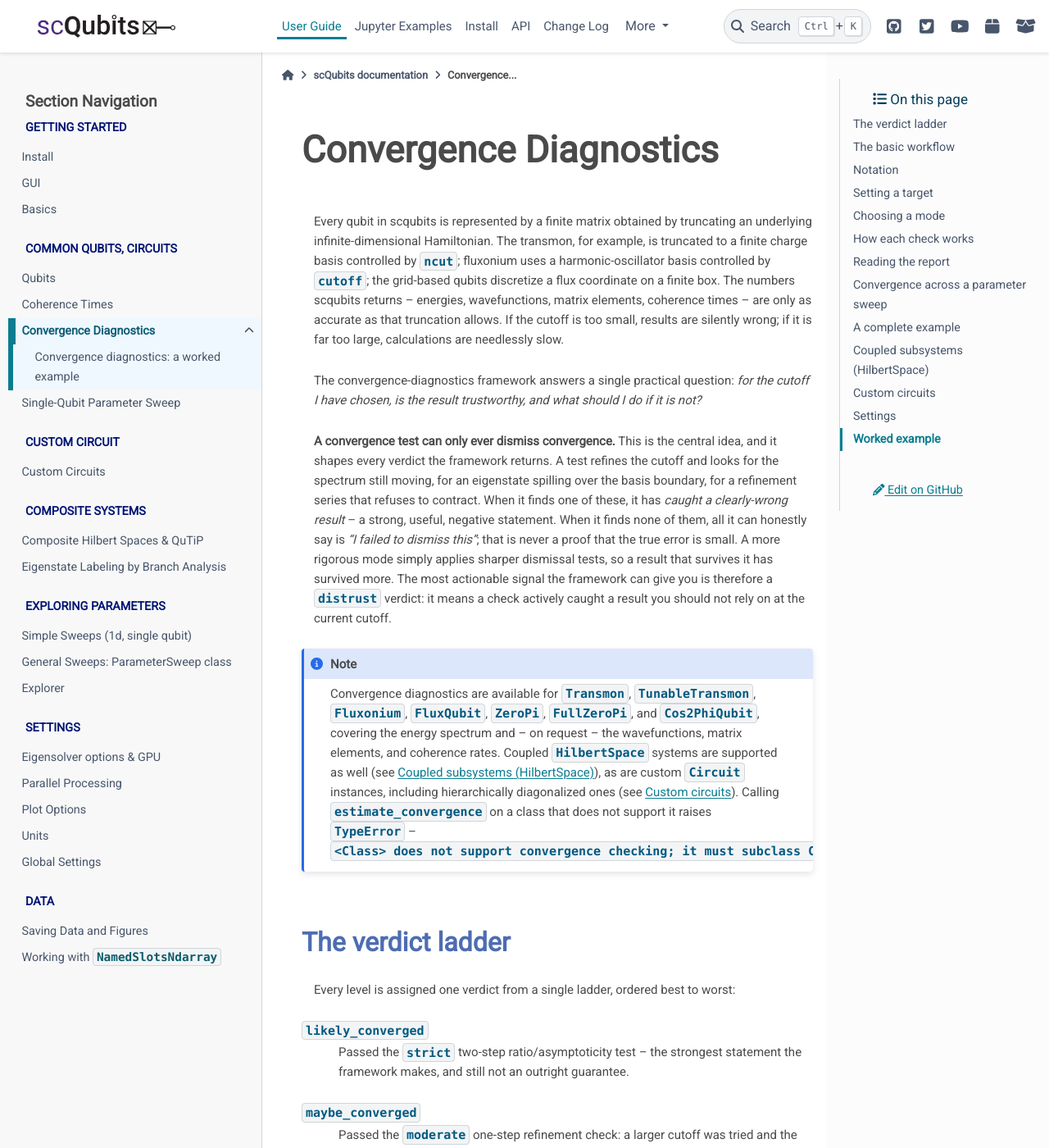
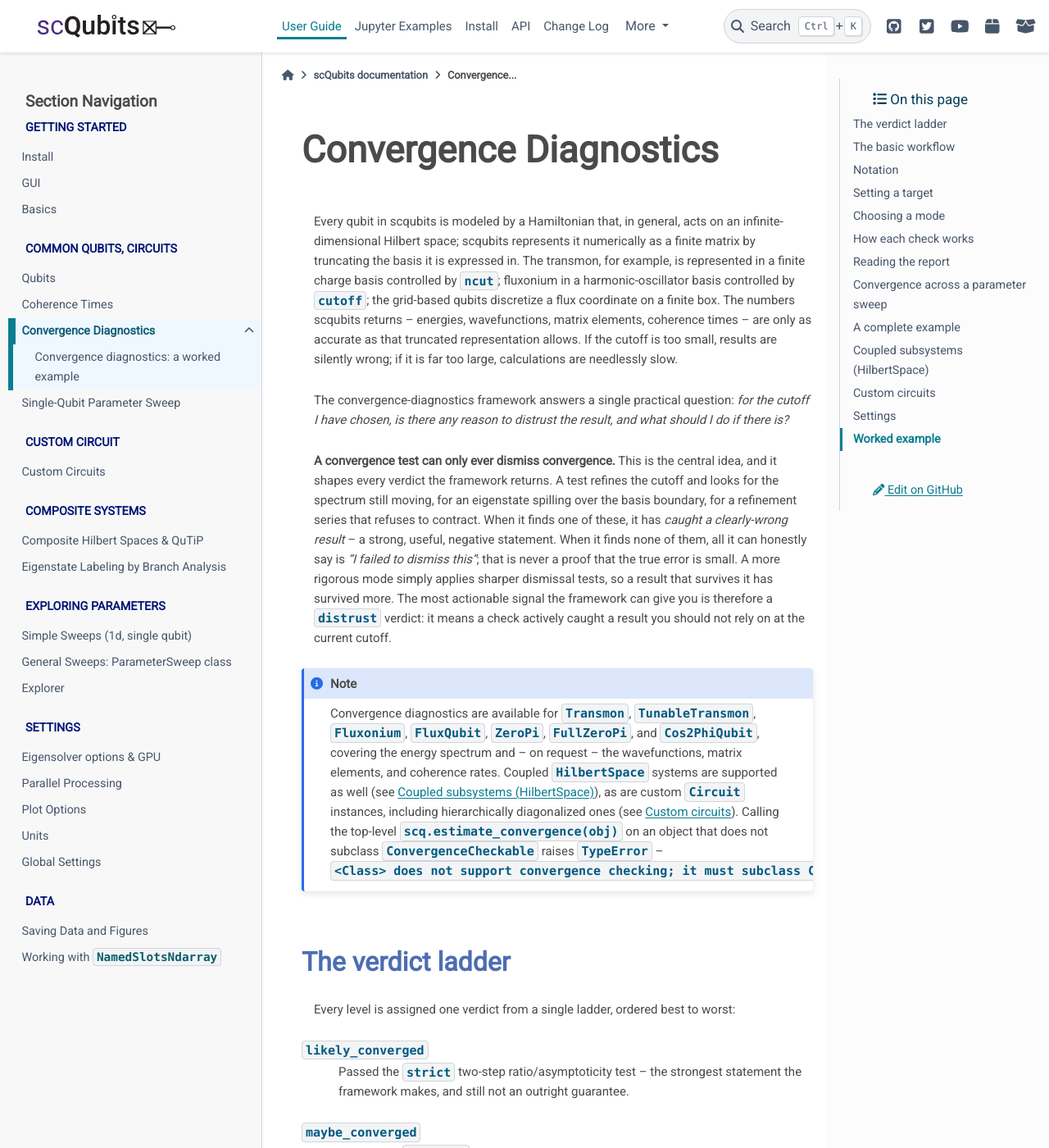
Before and after one commit to scqubits/scqubits-doc, a Sphinx documentation site: the page built from docs/source/guide/convergence/guide-convergence.rst, in a window 1280 px wide and 1400 px high. Shown: the whole window at 82% size. Built offline with Sphinx 7.4.7 and the PyData theme 0.15.4, drawn with Linux system fonts in a browser that asks for light colours; pages that are not in the unit, such as notebooks, are missing from menus; some of the changed text lies outside the part shown.

Commit message:
convergence docs: correctness fixes to framing and physics
Independent review pass. Fix the object-vs-representation framing (a qubit is modeled by a Hamiltonian represented in a truncated basis, not 'a truncation'); the TypeError is raised by the top-level shim; state the nearest-neighbor (tridiagonal) premise for the charge finite-tail; disclose that fluxonium's dismissal uses a separate top-Fock boundary band; correct 'near-resonant' to 'at or below E_k'; show the safety factor in the geometric-tail formula; describe the buffer as one extra eigenvalue in the same diagonalization; tighten the Davis-Kahan/Kato-Temple statement; reword the motivating question to the falsification framing; note the per-check line is elided from the guide transcripts.

Co-Authored-By: Claude Opus 4.7 <noreply@anthropic.com>

```diff
--- a/docs/source/guide/convergence/guide-convergence.rst
+++ b/docs/source/guide/convergence/guide-convergence.rst
@@ -7,18 +7,19 @@
 Convergence Diagnostics
 **************************
 
-Every qubit in scqubits is represented by a finite matrix obtained by truncating
-an underlying infinite-dimensional Hamiltonian. The transmon, for example, is
-truncated to a finite charge basis controlled by ``ncut``; fluxonium uses a
+Every qubit in scqubits is modeled by a Hamiltonian that, in general, acts on an
+infinite-dimensional Hilbert space; scqubits represents it numerically as a finite
+matrix by truncating the basis it is expressed in. The transmon, for example, is
+represented in a finite charge basis controlled by ``ncut``; fluxonium in a
 harmonic-oscillator basis controlled by ``cutoff``; the grid-based qubits
 discretize a flux coordinate on a finite box. The numbers scqubits returns --
 energies, wavefunctions, matrix elements, coherence times -- are only as accurate
-as that truncation allows. If the cutoff is too small, results are silently
-wrong; if it is far too large, calculations are needlessly slow.
+as that truncated representation allows. If the cutoff is too small, results are
+silently wrong; if it is far too large, calculations are needlessly slow.
 
 The convergence-diagnostics framework answers a single practical question: *for
-the cutoff I have chosen, is the result trustworthy, and what should I do if it
-is not?*
+the cutoff I have chosen, is there any reason to distrust the result, and what
+should I do if there is?*
 
 **A convergence test can only ever dismiss convergence.** This is the central
 idea, and it shapes every verdict the framework returns. A test refines the
@@ -41,8 +42,9 @@ result you should not rely on at the current cutoff.
    coherence rates. Coupled :class:`.HilbertSpace` systems are supported as well
    (see :ref:`guide_convergence_composite`), as are custom :class:`.Circuit`
    instances, including hierarchically diagonalized ones (see
-   :ref:`guide_convergence_circuit`). Calling ``estimate_convergence`` on a class
-   that does not support it raises :class:`TypeError` -- ``<Class> does not
+   :ref:`guide_convergence_circuit`). Calling the top-level
+   ``scq.estimate_convergence(obj)`` on an object that does not subclass
+   ``ConvergenceCheckable`` raises :class:`TypeError` -- ``<Class> does not
    support convergence checking; it must subclass ConvergenceCheckable.``
 
 
@@ -124,7 +126,9 @@ if necessary -- increase the cutoff and repeat.
    Every estimated error sits far below the ``1e-4`` GHz target and the default
    moderate refinement found no movement, so each level is ``maybe_converged``:
    ``ncut=31`` was not dismissed for these parameters. (Exact digits depend on
-   the platform and diagonalization backend.)
+   the platform and diagonalization backend. For brevity the example outputs in
+   this guide omit the per-level ``checks:`` line that ``print(report)`` also
+   prints; see :ref:`guide_convergence_checks`.)
 
 4. **Act on the recommendation.** When a level is dismissed, the printed report
    ends with a plain-language fix for each problem channel. For an under-resolved
@@ -209,9 +213,10 @@ floored at ``g_floor_GHz`` (default :math:`10^{-3}` GHz = 1 MHz) to avoid
 dividing by an accidentally tiny gap, giving
 :math:`\widetilde\epsilon_{{\rm gap},k} = \widehat{\mathrm{err}}_{k}/\max\{g_{\rm iso}(k), g_{\rm floor}\}`.
 The same ``< target`` / ``< 10\,target`` thresholds apply, with a default
-relative target :math:`10^{-3}`. A buffer level is diagonalized automatically so
-the highest requested level still has an upper gap; if it is unavailable the
-level carries an ``upper_gap_unavailable`` warning.
+relative target :math:`10^{-3}`. One eigenvalue beyond the requested levels is
+computed automatically (in the same diagonalization) so the highest requested
+level still has an upper neighbor for the gap; if it is unavailable the level
+carries an ``upper_gap_unavailable`` warning.
 
 .. note::
 
@@ -292,7 +297,7 @@ refinement differences available, the per-level ratio and geometric-tail estimat
 .. math::
 
    R_k = \frac{d_{1,k}}{d_{0,k}}, \qquad
-   \widehat{\mathrm{err}}_{k} = \frac{d_{0,k}}{1 - R_k}\quad (R_k < 1).
+   \widehat{\mathrm{err}}_{k} = \frac{S\,d_{0,k}}{1 - R_k}\quad (R_k < 1).
 
 A cluster with :math:`R_k < 1` is in the asymptotic regime and the geometric tail
 is reported (capped at ``likely_converged`` for a passing level). If
@@ -364,9 +369,10 @@ those channels are excluded.
 Cheap estimators (cheap mode)
 -----------------------------
 
-**Charge finite tail (Transmon and TunableTransmon).** For a one-dimensional
-charge chain the dropped charge states couple to the kept space only through the
-two boundary charges, so a second-order (resolvent) estimate uses the boundary
+**Charge finite tail (Transmon and TunableTransmon).** For the transmon's
+nearest-neighbor (single-cosine) Josephson Hamiltonian -- tridiagonal in the
+charge basis -- the dropped charge states couple to the kept space only through
+the two boundary charges, so a second-order (resolvent) estimate uses the boundary
 amplitudes :math:`c_{R,k}=\langle n_{\rm cut}|u_k\rangle`,
 :math:`c_{L,k}=\langle -n_{\rm cut}|u_k\rangle`,
 
@@ -404,13 +410,16 @@ m|\cos(\hat\varphi+\varphi_{\rm ext})|j\rangle` taken from the cosine on an
 extended Fock basis (the LC term is diagonal and does not couple kept to
 dropped). A further dropped band gives the omitted-residual norm
 :math:`\rho_{\rm tail} = \sum_{m \ge N+d} |(r_W)_m|^2`; if it is not small
-compared with :math:`\|r_W\|^2`, or a window state is near-resonant with
+compared with :math:`\|r_W\|^2`, or a window eigenvalue lies at or below
 :math:`E_k`, the estimate is flagged unreliable. The result is a perturbative
 estimate with an omitted-tail diagnostic, **not a bound** -- a finite dropped
 window omits both the far-dropped residual and the Schur self-energy of the rest
 of the dropped space, so it is not sign-definite. If :math:`\rho_{\rm tail}` is
 not small the level is reported ``unverified`` in cheap mode; moderate mode
-remains authoritative.
+remains authoritative. The dismissal-triggering boundary probability is a separate
+quantity -- the occupation of the top few kept Fock states, the oscillator analog
+of the charge-edge probability -- whose large value raises
+``boundary_probability_large`` independently of the window estimate.
 
 Finite-difference grids: two channels
 -------------------------------------
@@ -569,10 +578,13 @@ as its own :class:`.ConvergenceReport` under ``report.derived`` and requires
     )
     print(report.derived["wavefunctions"].aggregate_status)
 
-Eigenvectors and matrix elements can converge more slowly than eigenvalues
-(Davis--Kahan: an isolated level's eigenvector angle scales like
-:math:`\|r_k\|/\delta_k`, linear in the residual, while the Kato--Temple
-eigenvalue error is quadratic). Each derived sub-report stores the dimensionless
+Eigenvectors and matrix elements generally converge no faster than -- and often
+slower than -- eigenvalues: for an isolated level the eigenvector rotation scales
+like :math:`\|r_k\|/\delta_k` (Davis--Kahan), linear in the residual, whereas the
+eigenvalue error of a Ritz pair can scale like :math:`\|r_k\|^2/\delta_k`
+(Kato--Temple) under an isolating-gap assumption. scqubits does not compute these
+bounds; it measures the refinement change of each quantity directly. Each derived
+sub-report stores the dimensionless
 change of the quantity in ``rel_change_est``.
 
 **Wavefunctions** -- the overlap deficit :math:`1 - |\langle\psi_{N_0,k}|
```
